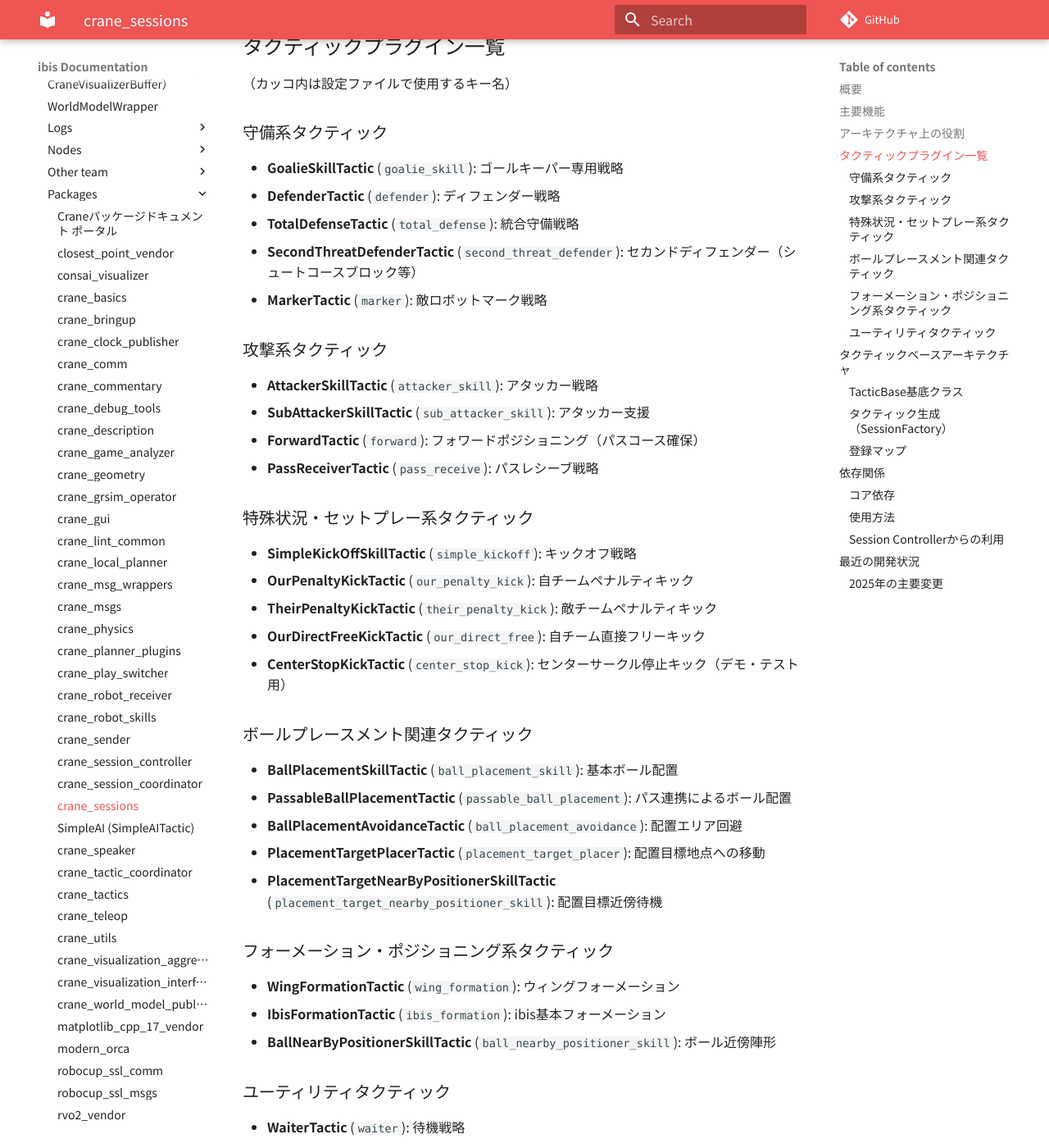
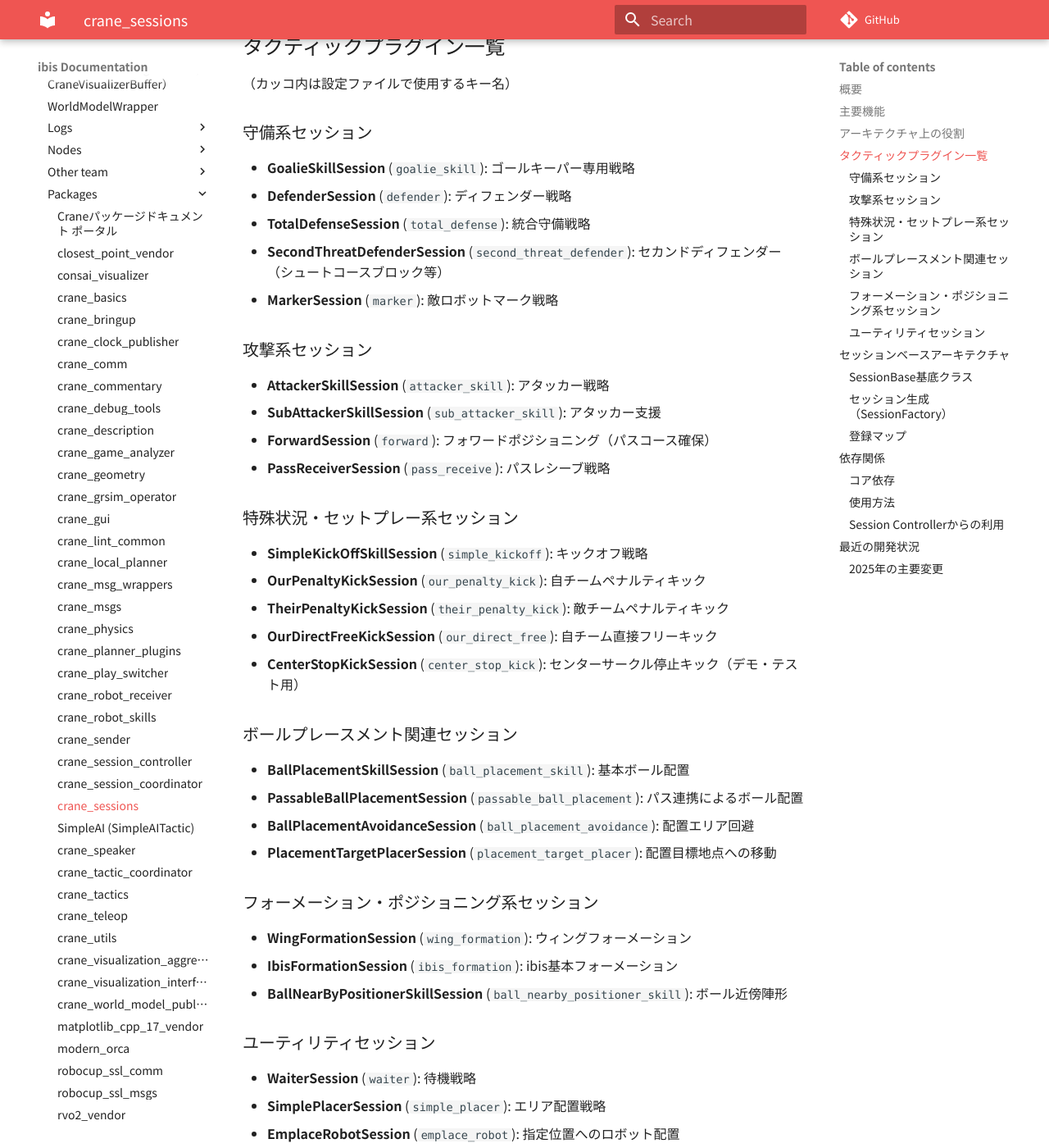
Before and after one commit to ibis-ssl/ibis_documentation, an MkDocs documentation site: the page built from docs/ai/packages/crane_sessions.md, in a window 1280 px wide and 1400 px high, scrolled down 729 px. Shown: the whole window at 82% size. Built offline with MkDocs 1.6.1 and Material for MkDocs 9.7.7, drawn with Linux system fonts in a browser that asks for light colours; nearby versions of some CDN libraries; some web fonts are replaced; comment, search, counter and statistics services are not loaded; some of the changed text lies outside the part shown.

Commit message:
🔄 synced local 'docs/ai' with remote 'docs'

````diff
--- a/docs/ai/packages/crane_sessions.md
+++ b/docs/ai/packages/crane_sessions.md
@@ -20,54 +20,53 @@ Craneシステムの**戦術戦略層**として、`crane_session_coordinator`
 
 （カッコ内は設定ファイルで使用するキー名）
 
-### 守備系タクティック
+### 守備系セッション
 
-- **GoalieSkillTactic** (`goalie_skill`): ゴールキーパー専用戦略
-- **DefenderTactic** (`defender`): ディフェンダー戦略
-- **TotalDefenseTactic** (`total_defense`): 統合守備戦略
-- **SecondThreatDefenderTactic** (`second_threat_defender`): セカンドディフェンダー（シュートコースブロック等）
-- **MarkerTactic** (`marker`): 敵ロボットマーク戦略
+- **GoalieSkillSession** (`goalie_skill`): ゴールキーパー専用戦略
+- **DefenderSession** (`defender`): ディフェンダー戦略
+- **TotalDefenseSession** (`total_defense`): 統合守備戦略
+- **SecondThreatDefenderSession** (`second_threat_defender`): セカンドディフェンダー（シュートコースブロック等）
+- **MarkerSession** (`marker`): 敵ロボットマーク戦略
 
-### 攻撃系タクティック
+### 攻撃系セッション
 
-- **AttackerSkillTactic** (`attacker_skill`): アタッカー戦略
-- **SubAttackerSkillTactic** (`sub_attacker_skill`): アタッカー支援
-- **ForwardTactic** (`forward`): フォワードポジショニング（パスコース確保）
-- **PassReceiverTactic** (`pass_receive`): パスレシーブ戦略
+- **AttackerSkillSession** (`attacker_skill`): アタッカー戦略
+- **SubAttackerSkillSession** (`sub_attacker_skill`): アタッカー支援
+- **ForwardSession** (`forward`): フォワードポジショニング（パスコース確保）
+- **PassReceiverSession** (`pass_receive`): パスレシーブ戦略
 
-### 特殊状況・セットプレー系タクティック
+### 特殊状況・セットプレー系セッション
 
-- **SimpleKickOffSkillTactic** (`simple_kickoff`): キックオフ戦略
-- **OurPenaltyKickTactic** (`our_penalty_kick`): 自チームペナルティキック
-- **TheirPenaltyKickTactic** (`their_penalty_kick`): 敵チームペナルティキック
-- **OurDirectFreeKickTactic** (`our_direct_free`): 自チーム直接フリーキック
-- **CenterStopKickTactic** (`center_stop_kick`): センターサークル停止キック（デモ・テスト用）
+- **SimpleKickOffSkillSession** (`simple_kickoff`): キックオフ戦略
+- **OurPenaltyKickSession** (`our_penalty_kick`): 自チームペナルティキック
+- **TheirPenaltyKickSession** (`their_penalty_kick`): 敵チームペナルティキック
+- **OurDirectFreeKickSession** (`our_direct_free`): 自チーム直接フリーキック
+- **CenterStopKickSession** (`center_stop_kick`): センターサークル停止キック（デモ・テスト用）
 
-### ボールプレースメント関連タクティック
+### ボールプレースメント関連セッション
 
-- **BallPlacementSkillTactic** (`ball_placement_skill`): 基本ボール配置
-- **PassableBallPlacementTactic** (`passable_ball_placement`): パス連携によるボール配置
-- **BallPlacementAvoidanceTactic** (`ball_placement_avoidance`): 配置エリア回避
-- **PlacementTargetPlacerTactic** (`placement_target_placer`): 配置目標地点への移動
-- **PlacementTargetNearByPositionerSkillTactic** (`placement_target_nearby_positioner_skill`): 配置目標近傍待機
+- **BallPlacementSkillSession** (`ball_placement_skill`): 基本ボール配置
+- **PassableBallPlacementSession** (`passable_ball_placement`): パス連携によるボール配置
+- **BallPlacementAvoidanceSession** (`ball_placement_avoidance`): 配置エリア回避
+- **PlacementTargetPlacerSession** (`placement_target_placer`): 配置目標地点への移動
 
-### フォーメーション・ポジショニング系タクティック
+### フォーメーション・ポジショニング系セッション
 
-- **WingFormationTactic** (`wing_formation`): ウィングフォーメーション
-- **IbisFormationTactic** (`ibis_formation`): ibis基本フォーメーション
-- **BallNearByPositionerSkillTactic** (`ball_nearby_positioner_skill`): ボール近傍陣形
+- **WingFormationSession** (`wing_formation`): ウィングフォーメーション
+- **IbisFormationSession** (`ibis_formation`): ibis基本フォーメーション
+- **BallNearByPositionerSkillSession** (`ball_nearby_positioner_skill`): ボール近傍陣形
 
-### ユーティリティタクティック
+### ユーティリティセッション
 
-- **WaiterTactic** (`waiter`): 待機戦略
-- **SimplePlacerTactic** (`simple_placer`): エリア配置戦略
-- **EmplaceRobotTactic** (`emplace_robot`): 指定位置へのロボット配置
-- **BallCalibrationDataCollectorTactic** (`ball_calibration_data_collector`): キャリブレーションデータ収集
-- **TestTactic** (`test`): テスト用タクティック
+- **WaiterSession** (`waiter`): 待機戦略
+- **SimplePlacerSession** (`simple_placer`): エリア配置戦略
+- **EmplaceRobotSession** (`emplace_robot`): 指定位置へのロボット配置
+- **BallCalibrationDataCollectorSession** (`ball_calibration_data_collector`): キャリブレーションデータ収集
+- **TestSession** (`test`): テスト用セッション
 
-## タクティックベースアーキテクチャ
+## セッションベースアーキテクチャ
 
-### TacticBase基底クラス
+### SessionBase基底クラス
 
 ```cpp
 class SessionBase {
@@ -77,25 +76,25 @@ public:
 };
 ```
 
-### タクティック生成（SessionFactory）
+### セッション生成（SessionFactory）
 
 ```cpp
-// tactic_factory.cpp
+// session_factory.cpp
 auto generatePlanner(
-  const std::string & tactic_name, WorldModelWrapper::SharedPtr & world_model, rclcpp::Node & node)
+  const std::string & session_name, WorldModelWrapper::SharedPtr & world_model, rclcpp::Node & node)
   -> SessionBase::SharedPtr
 {
   // 登録済みファクトリから生成
-  return factory_map.at(tactic_name)(world_model, node);
+  return factory_map.at(session_name)(world_model, node);
 }
 ```
 
 ### 登録マップ
 
 ```cpp
-PLANNER_ENTRY("attacker_skill", AttackerSkillTactic),
-PLANNER_ENTRY("goalie_skill", GoalieSkillTactic),
-PLANNER_ENTRY("defender", DefenderTactic),
+PLANNER_ENTRY("attacker_skill", AttackerSkillSession),
+PLANNER_ENTRY("goalie_skill", GoalieSkillSession),
+PLANNER_ENTRY("defender", DefenderSession),
 // ...
 ```
 
````
Also changed, not shown: other parts of docs/ai/packages/crane_sessions.md (+13 -13 lines), docs/ai/packages/crane_session_coordinator.md (+14 -10 lines), docs/ai/packages/index.md (+8 -9 lines).
